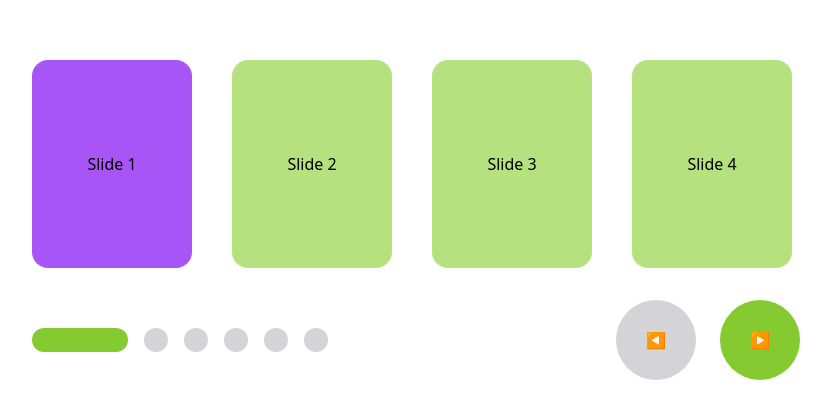
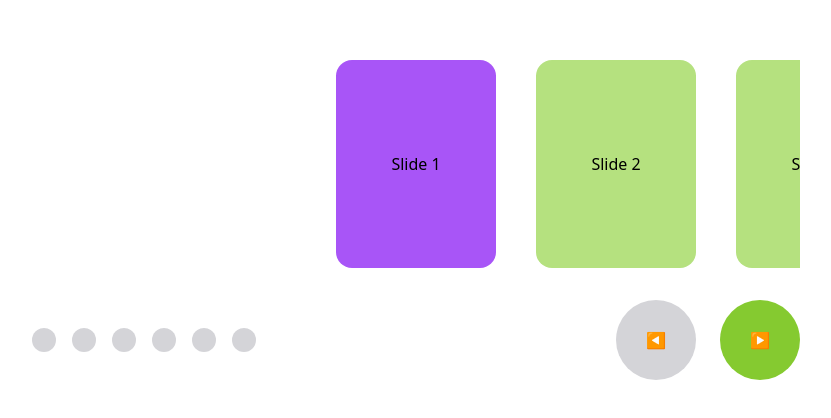
Before and after one commit to joaopedrocoelho/jamboit-frontend, a Next.js app: page / in a window 1280 px wide. Shown: the part 180-598 px from the top of the page, without its empty margins (224-1055 px from the left). Built offline with nearby package versions, Linux system fonts and the light colour scheme.

Commit message:
:sparkles: carousel button navigation ok

```diff
--- a/src/app/login/TutorialCarousel.tsx
+++ b/src/app/login/TutorialCarousel.tsx
@@ -1,21 +1,21 @@
 import Carousel from "@/components/carousel/Carousel";
-import React, { useState } from "react";
+import React, { useState, useReducer } from "react";
 import { TutorialCarouselContext } from "./TutorialCarouselContext";
+import { carouselReducer, initialState } from "../../components/carousel/CarouselReducer";
 
 const TutorialCarousel = () => {
   const [activeSlide, setActiveSlide] = useState(0);
   const slides = Array.from({ length: 6 }, (_, index) => ({
     data: `Slide ${index + 1}`,
   }));
+  const [state, dispatch] = useReducer(carouselReducer, initialState);
 
   return (
     <TutorialCarouselContext.Provider
       value={{
         slides: slides,
-        activeSlide: activeSlide,
-        setActiveSlide: (slide: number) => {
-          activeSlide != slide && setActiveSlide(slide);
-        },
+        state: state,
+        dispatch: dispatch,
       }}
     >
       <Carousel context={TutorialCarouselContext} />
--- a/src/components/carousel/Carousel.tsx
+++ b/src/components/carousel/Carousel.tsx
@@ -5,23 +5,26 @@ import React, {
   useRef,
   useEffect,
   useState,
+  useReducer,
+  Reducer
 } from "react";
 import CarouselNav from "./CarouselNav";
 import CarouselPagination from "./CarouselPagination";
 import CarouselSlide from "./CarouselSlide";
 
+import { CarouselReducer, initialState, CarouselState, CarouselAction } from "./CarouselReducer";
+
 export interface CarouselContextValues {
   slides: any[];
-  activeSlide: number;
-  setActiveSlide: (slide: number) => void;
+  state: CarouselState;
+  dispatch: React.Dispatch<CarouselAction>;
 }
 interface Props {
   context: Context<CarouselContextValues>;
 }
 
 const Carousel: FC<Props> = ({ context }) => {
-  const { slides, activeSlide } = useContext(context);
-  const [previousSlide, setPreviousSlide] = useState(0);
+  const { slides, state, dispatch } = useContext(context);
   const [translate, setTranslate] = useState(0);
   const containerRef = useRef<HTMLDivElement>(null);
   const wrapperRef = useRef<HTMLDivElement>(null);
@@ -41,17 +44,20 @@ const Carousel: FC<Props> = ({ context }) => {
     }
   };
 
-  useEffect(() => {
-    if(activeSlide === 0) {
+ useEffect(() => {
+    if(state.active === 0) {
       initTranslate();
     } else if (containerRef.current) {
       const gap =
       parseFloat(getComputedStyle(containerRef.current).getPropertyValue('gap').replace('px', ''));
-
-      setTranslate((prev) => prev + (slideRefs.current[activeSlide - 1].offsetWidth + gap))
+      if(state.trend === 'increasing') {
+        setTranslate((prev) => prev - (slideRefs.current[state.active - 1].offsetWidth + gap))
+      } else {
+        setTranslate((prev) => prev + (slideRefs.current[state.active + 1].offsetWidth + gap))
+      }
     }
 
-  }, [activeSlide, slides]);
+  }, [state.active, slides]);
 
 
 
@@ -61,7 +67,7 @@ const Carousel: FC<Props> = ({ context }) => {
       ref={wrapperRef}
       className="w-full overflow-hidden carousel-container">
         <div ref={containerRef} className="flex gap-10 w-screen mb-8 transition-transform"
-
+       style={{transform: `translateX(${translate}px)`}}
         >
           {slides.map((slide, index) => (
             <CarouselSlide
@@ -71,7 +77,7 @@ const Carousel: FC<Props> = ({ context }) => {
                 }
               }}
               content={slide.data}
-              isActive={activeSlide === index}
+              isActive={state.active === index}
               key={`slide-${index}`}
             />
           ))}
--- a/src/components/carousel/CarouselNav.tsx
+++ b/src/components/carousel/CarouselNav.tsx
@@ -1,21 +1,23 @@
 import { FC, useContext, Context } from "react";
 import { CarouselContextValues } from "./Carousel";
+import { CarouselActionKind } from "./CarouselReducer";
 
 interface Props {
   context: Context<CarouselContextValues>;
 }
 
 const CarouselNav: FC<Props> = ({ context }) => {
-  const { slides, activeSlide, setActiveSlide } = useContext(context);
+  const { slides, state, dispatch } = useContext(context);
 
-  const isLeftEnabled = activeSlide !== 0;
-  const isRightEnabled = activeSlide !== slides.length - 1;
+
+  const isLeftEnabled = state.active !== 0;
+  const isRightEnabled = state.active !== slides.length - 1;
 
   return (
     <div className="flex gap-6">
       <button
       onClick={() =>  {
-       isLeftEnabled && setActiveSlide(activeSlide - 1);
+       isLeftEnabled && dispatch({type: CarouselActionKind.PREV , payload: state.active - 1});
 
       }}
         className={`rounded-full w-20 h-20 ${
@@ -26,7 +28,7 @@ const CarouselNav: FC<Props> = ({ context }) => {
       </button>
       <button
       onClick={() => {
-        isRightEnabled && setActiveSlide(activeSlide + 1);
+        isRightEnabled && dispatch({type: CarouselActionKind.NEXT, payload: 0});
       }}
         className={`rounded-full w-20 h-20 ${
           isRightEnabled
--- /dev/null
+++ b/src/components/carousel/CarouselReducer.tsx
@@ -0,0 +1,46 @@
+import { Reducer} from "react";
+
+export interface CarouselState {
+    trend: 'increasing' | 'decreasing' | 'none',
+    active: number
+  };
+
+  export enum CarouselActionKind {
+    JUMP = "jump",
+    NEXT = "next",
+    PREV = "prev"
+
+  }
+
+  export interface CarouselAction {
+    type: CarouselActionKind;
+    payload: number;
+  }
+
+  export const initialState:CarouselState = {
+    trend: 'none',
+    active: 0
+  }
+
+  export type CarouselReducer = Reducer<CarouselState,CarouselAction>;
+
+export const carouselReducer:CarouselReducer = (state, action) => {
+    const { type, payload } = action;
+
+    switch (type) {
+     case "next":
+        console.log('next', state)
+        return {
+          trend: 'increasing',
+          active: state.active + 1
+        };
+      case "prev":
+        console.log('prev', state)
+        return {
+          trend: 'decreasing',
+          active: state.active - 1
+        };
+      default:
+        return state;
+    }
+  }
```
